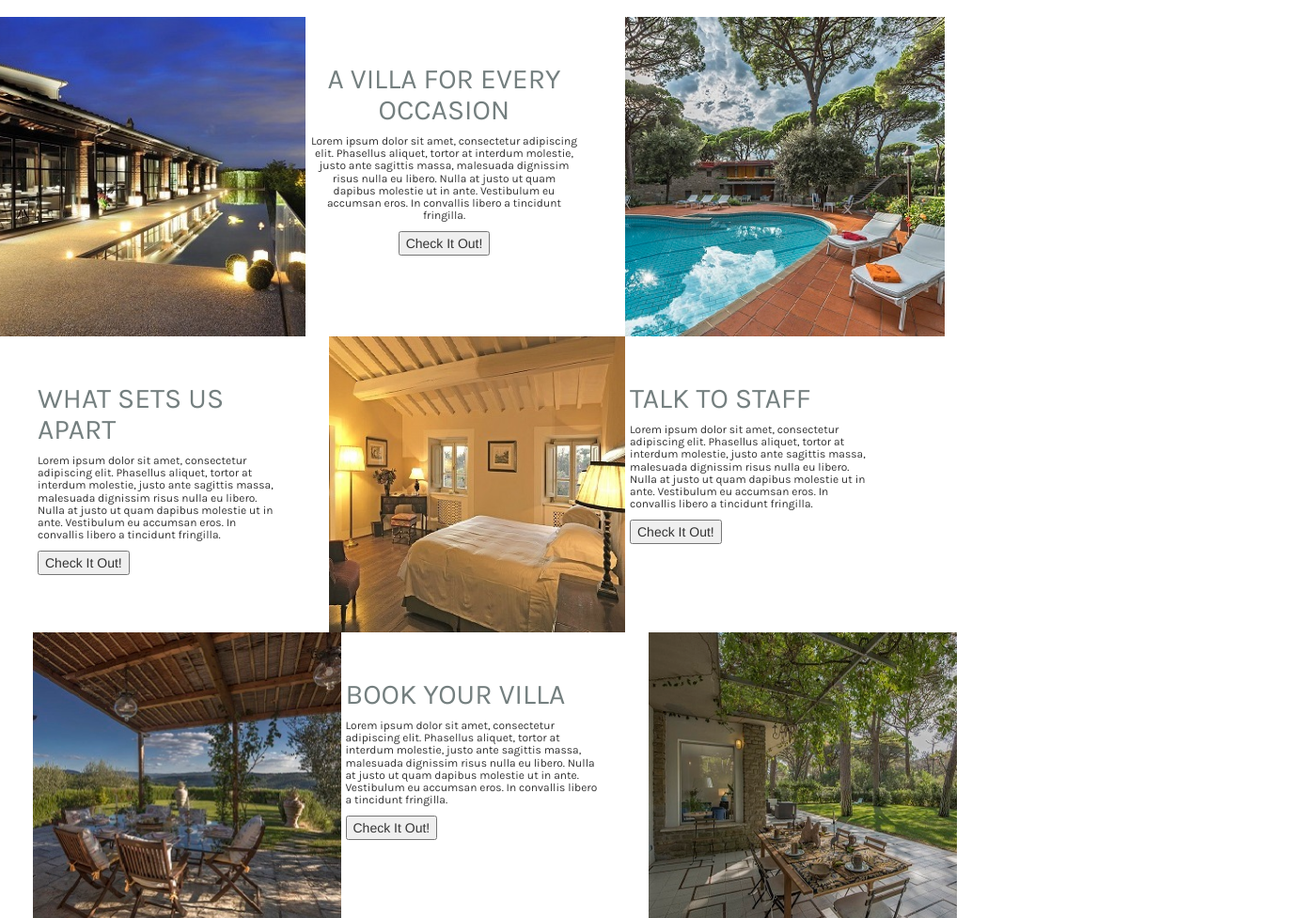
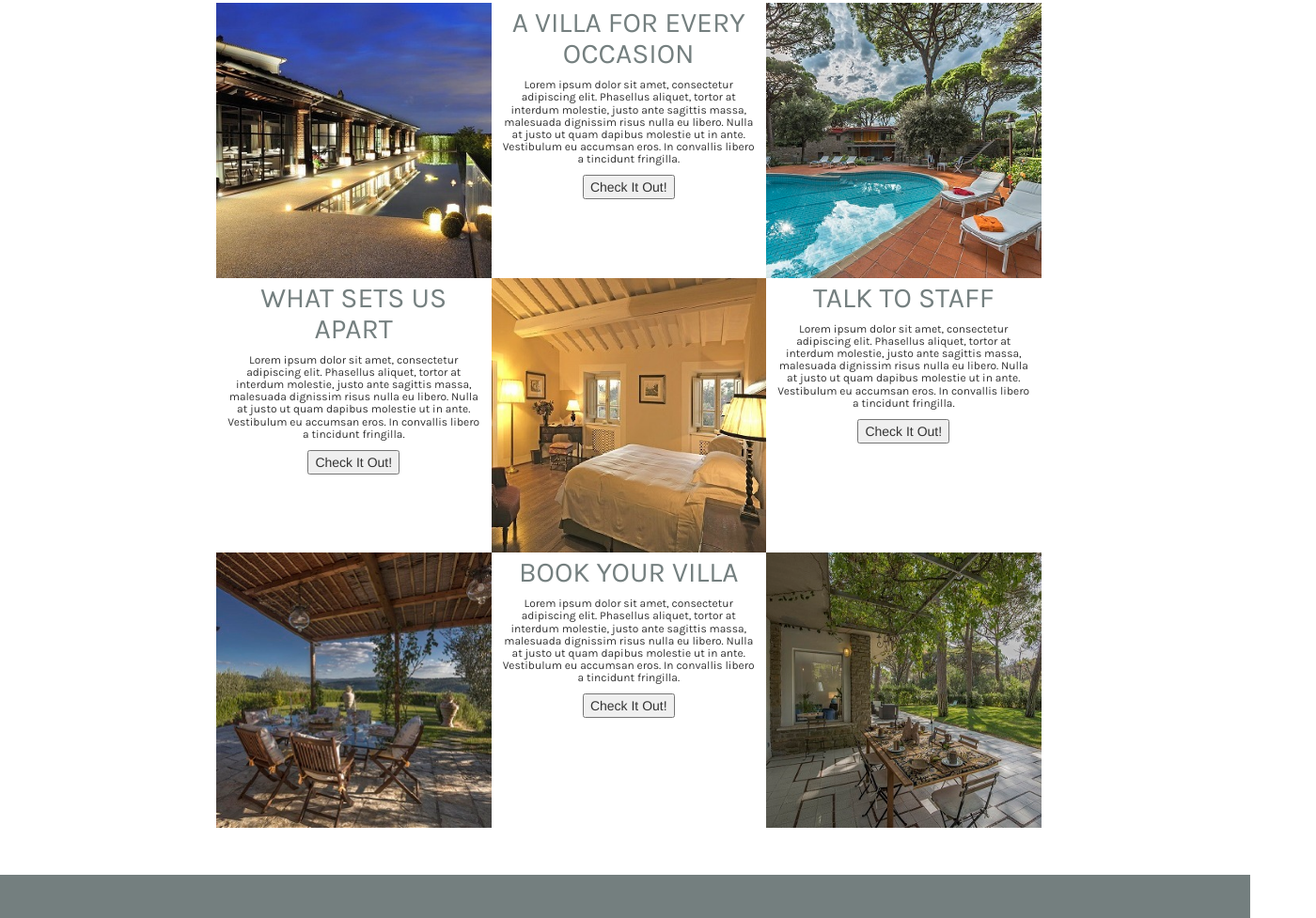
Before and after one commit to nicholaswise/TuscanyVilla, a plain HTML site: page Index.html in a window 1280 px wide. Shown: the part 1823-2800 px from the top of the page at 94% size, 1400 px wide, since content can reach past the window. Drawn offline with nearby package versions, Linux system fonts and the light colour scheme.

Commit message:
fixed grid box

```diff
--- a/Index.html
+++ b/Index.html
@@ -118,7 +118,7 @@
 
     <!--3x3 grid-->
     <!--First Row-->
-
+    <div class="container" id="gridBox">
         <div class="row" id="gridRow">
             <div class="col-md-3">
                 <img class="img-responsive" src="images/3b-348x348.jpg" />
@@ -140,22 +140,25 @@
         <!--Second Row-->
         <div class="row" id="gridRow2">
             <div class="col-md-3" id="villabox">
+                <center>
                     <h2 id="Villa">WHAT SETS US APART</h2>
                     <h6>
                         Lorem ipsum dolor sit amet, consectetur adipiscing elit. Phasellus aliquet, tortor at interdum molestie, justo ante sagittis massa, malesuada dignissim risus nulla eu libero. Nulla at justo ut quam dapibus molestie ut in ante. Vestibulum eu accumsan eros. In convallis libero a tincidunt fringilla.
                     </h6>
                     <button class="checkitout">Check It Out!</button>
+                </center>
             </div>
             <div class="col-md-3">
-            <img class="img-responsive" src="images/314-348x348.jpg"/>
+                <img class="img-responsive" id="bedroom" src="images/314-348x348.jpg" />
             </div>
             <div class="col-md-3" id="villabox">
+                <center>
                     <h2 id="Villa">TALK TO STAFF</h2>
                     <h6>
                         Lorem ipsum dolor sit amet, consectetur adipiscing elit. Phasellus aliquet, tortor at interdum molestie, justo ante sagittis massa, malesuada dignissim risus nulla eu libero. Nulla at justo ut quam dapibus molestie ut in ante. Vestibulum eu accumsan eros. In convallis libero a tincidunt fringilla.
                     </h6>
                     <button class="checkitout">Check It Out!</button>
-
+                </center>
             </div>
         </div>
 
@@ -165,15 +168,17 @@
                 <img class="img-responsive" src="images/Villa-Rucellai-Toscani-2812-2-348x348.jpg" />
             </div>
             <div class="col-md-3" id="villabox">
+                <center>
                     <h2 id="Villa">BOOK YOUR VILLA</h2>
                     <h6>
                         Lorem ipsum dolor sit amet, consectetur adipiscing elit. Phasellus aliquet, tortor at interdum molestie, justo ante sagittis massa, malesuada dignissim risus nulla eu libero. Nulla at justo ut quam dapibus molestie ut in ante. Vestibulum eu accumsan eros. In convallis libero a tincidunt fringilla.
                     </h6>
                     <button class="checkitout">Check It Out!</button>
-
+                </center>
             </div>
             <div class="col-md-3">
                 <img class="img-responsive" src="images/Villa-Vanna-231-348x348.jpg" />
+            </div>
         </div>
     </div>
     <div class="locations">
@@ -185,6 +190,7 @@
             <h3>What our customers have to say</h3>
         </center>
     </div>
+
 
     <!--Carousel-->
     <div id="myCarousel" class="carousel slide" data-ride="carousel">
--- a/Style.css
+++ b/Style.css
@@ -97,6 +97,7 @@ h6{
 }
 .row{
     padding:50px 0px 0px 0px;
+    margin:0px 0px 0px 0px;
 }
 #secondRow {
     background-color:#747F7F;
@@ -113,8 +114,7 @@ h2#Villa {
     font-family: 'Karla', cursive;
 }
 #villabox {
-    padding:50px 50px 0px 5px;
-    align-content:center;
+    padding:5px 10px 0px 10px;
 }
 div.carousel-inner {
     height: 150px;
@@ -125,10 +125,10 @@ div#gridRow.row{
 
 }
 div#gridRow2.row{
-    padding:0px 50px 0px 50px;
+    padding:0px 0px 0px 0px;
 }
 div#gridRow3.row{
-    padding:0px 0px 50px 50px;
+    padding:0px 0px 50px 0px;
 }
 
 .Footer {
@@ -144,3 +144,9 @@ div#gridRow3.row{
 span.glyphicon.glyphicon-arrow-up {
     color:white;
 }
+#gridBox.container {
+    margin-right:0px !important;
+    margin-left:230px;
+    padding-right:0px;
+    padding-left:0px;
+}
```
Lines whose indentation alone changed are shown as unchanged.
